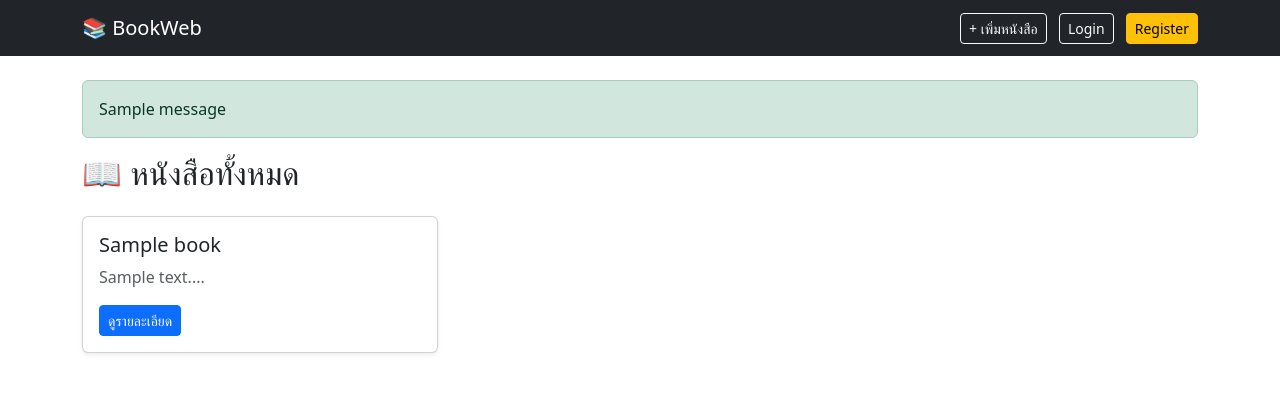
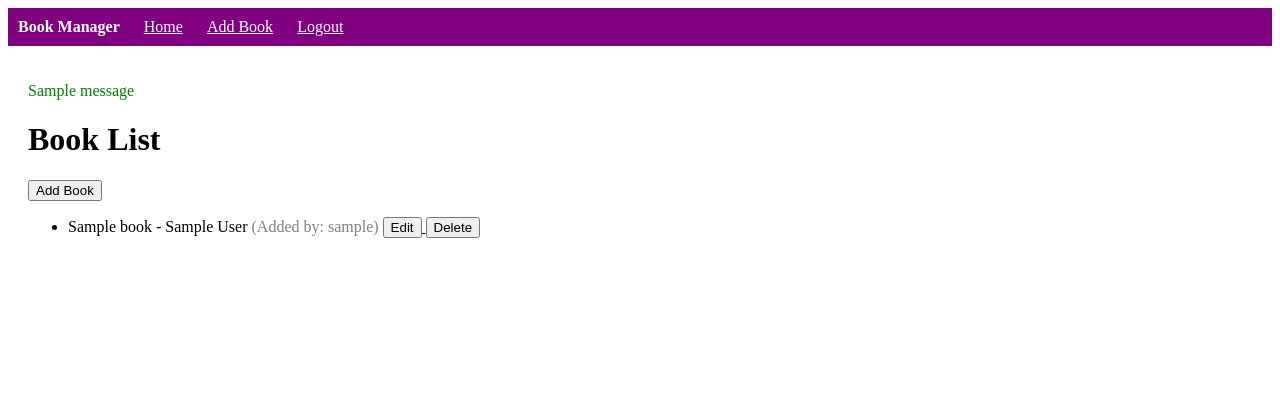
Before and after one commit to PLAMYYI/Book-Management-Web, a Flask app: page / in a window 1280 px wide. Shown: the top 393 px of the page. Run offline with Flask 3, Linux system fonts and the light colour scheme; a user stored in the database is signed in; tables that the repository leaves empty hold one stand-in row (values such as "Sample post"); one stand-in notice (Sample message) is shown.

Commit message:
git commit -m "Update CRUD and admin features"

```diff
--- a/app.py
+++ b/app.py
@@ -1,25 +1,164 @@
-import os
-from flask import Flask
-from extensions import db, login_manager
-from views import init_app
+from flask import Flask, render_template, request, redirect, url_for, flash
+from flask_login import LoginManager, login_user, logout_user, login_required, current_user
+from models import db, User ,Book
+from forms import RegisterForm, LoginForm
 
-def create_app():
-    app = Flask(__name__)
-    app.config["SECRET_KEY"] = "secret"
-    app.config["SQLALCHEMY_DATABASE_URI"] = "sqlite:///database.db"
-    app.config["SQLALCHEMY_TRACK_MODIFICATIONS"] = False
+app = Flask(__name__)
 
-    db.init_app(app)
-    login_manager.init_app(app)
+# ================= CONFIG =================
+app.config['SECRET_KEY'] = 'supersecretkey'
+app.config['SQLALCHEMY_DATABASE_URI'] = 'sqlite:///database.db'
+app.config['SQLALCHEMY_TRACK_MODIFICATIONS'] = False
 
-    init_app(app)
+db.init_app(app)
 
+# ================= LOGIN MANAGER =================
+login_manager = LoginManager()
+login_manager.init_app(app)
+login_manager.login_view = "login"
+
+@login_manager.user_loader
+def load_user(user_id):
+    return User.query.get(int(user_id))
+
+# ================= ROUTES =================
+
+@app.route("/")
+@login_required
+def index():
+
+    if current_user.has_roles(["admin"]):
+        books = Book.query.all()
+    else:
+        books = Book.query.filter_by(user_id=current_user.id).all()
+
+    return render_template("main/index.html", books=books)
+
+
+# ---------- REGISTER ----------
+@app.route("/register", methods=["GET", "POST"])
+def register():
+    form = RegisterForm()
+
+    if form.validate_on_submit():
+        # เช็ค email ซ้ำ
+        existing_user = User.query.filter_by(email=form.email.data).first()
+        if existing_user:
+            flash("Email already exists")
+            return redirect(url_for("register"))
+
+        user = User(
+            username=form.username.data,
+            email=form.email.data,
+            roles=form.roles.data
+        )
+        user.set_password(form.password.data)
+
+        db.session.add(user)
+        db.session.commit()
+
+        flash("Register successful! Please login.")
+        return redirect(url_for("login"))
+
+    return render_template("accounts/register.html", form=form)
+
+
+# ---------- LOGIN ----------
+@app.route("/login", methods=["GET", "POST"])
+def login():
+    form = LoginForm()
+
+    if form.validate_on_submit():
+        user = User.query.filter_by(email=form.email.data).first()
+
+        if user and user.verify_password(form.password.data):
+            login_user(user)
+            flash("Login successful!")
+            return redirect(url_for("index"))
+        else:
+            flash("Invalid email or password")
+
+    return render_template("accounts/login.html", form=form)
+
+
+# ---------- LOGOUT ----------
+@app.route("/logout")
+@login_required
+def logout():
+    logout_user()
+    flash("Logged out successfully")
+    return redirect(url_for("index"))
+
+
+# ---------- ADD BOOK ----------
+@app.route("/add-book", methods=["GET", "POST"])
+@login_required
+def add_book():
+    if request.method == "POST":
+        title = request.form.get("title")
+        author = request.form.get("author")
+
+        if not title or not author:
+            flash("Please fill in all fields")
+            return redirect(url_for("add_book"))
+
+        new_book = Book(
+            title=title,
+            author=author,
+            user_id=current_user.id   # 🔥 เพิ่มบรรทัดนี้
+        )
+
+        db.session.add(new_book)
+        db.session.commit()
+
+        flash("Book added successfully!")
+        return redirect(url_for("index"))
+
+    return render_template("main/add_book.html")
+
+# ---------- DELETE BOOK ----------
+@app.route("/delete-book/<int:book_id>", methods=["POST"])
+@login_required
+def delete_book(book_id):
+
+    book = Book.query.get_or_404(book_id)
+
+    # 🔒 กันลบของคนอื่น (ยกเว้น admin)
+    if not current_user.has_roles(["admin"]) and book.user_id != current_user.id:
+        flash("You are not allowed to delete this book.")
+        return redirect(url_for("index"))
+
+    db.session.delete(book)
+    db.session.commit()
+
+    flash("Book deleted successfully!")
+    return redirect(url_for("index"))
+
+# ---------- EDIT BOOK ----------
+@app.route("/edit-book/<int:book_id>", methods=["GET", "POST"])
+@login_required
+def edit_book(book_id):
+
+    book = Book.query.get_or_404(book_id)
+
+    # 🔒 กันแก้ของคนอื่น (ยกเว้น admin)
+    if not current_user.has_roles(["admin"]) and book.user_id != current_user.id:
+        flash("You are not allowed to edit this book.")
+        return redirect(url_for("index"))
+
+    if request.method == "POST":
+        book.title = request.form.get("title")
+        book.author = request.form.get("author")
+
+        db.session.commit()
+        flash("Book updated successfully!")
+        return redirect(url_for("index"))
+
+    return render_template("main/edit_book.html", book=book)
+
+
+# ================= MAIN =================
+if __name__ == "__main__":
     with app.app_context():
         db.create_all()
-
-    return app
-
-app = create_app()
-
-if __name__ == "__main__":
     app.run(debug=True)
--- a/models.py
+++ b/models.py
@@ -1,32 +1,41 @@
-from datetime import datetime
+import datetime
+from flask_sqlalchemy import SQLAlchemy
 from flask_login import UserMixin
 from werkzeug.security import generate_password_hash, check_password_hash
-from extensions import db, login_manager
+
+db = SQLAlchemy()
+
+USER_ROLES = [
+    ("admin", "Admin"),
+    ("user", "User"),
+]
+
 
 class User(db.Model, UserMixin):
+    __tablename__ = "users"
+
     id = db.Column(db.Integer, primary_key=True)
-    username = db.Column(db.String(50), unique=True, nullable=False)
-    email = db.Column(db.String(120), unique=True, nullable=False)
+    username = db.Column(db.String(150), unique=True, nullable=False)
+    email = db.Column(db.String(150), unique=True, nullable=False)
     password_hash = db.Column(db.String(255), nullable=False)
-
-    books = db.relationship("Book", backref="author", lazy=True)
+    roles = db.Column(db.String(150), default="user")
+    books = db.relationship("Book", backref="owner", lazy=True)
+    created_at = db.Column(db.DateTime, default=datetime.datetime.now)
 
     def set_password(self, password):
         self.password_hash = generate_password_hash(password)
 
-    def check_password(self, password):
+    def verify_password(self, password):
         return check_password_hash(self.password_hash, password)
 
-
-@login_manager.user_loader
-def load_user(user_id):
-    return User.query.get(int(user_id))
-
+    def has_roles(self, roles):
+        user_roles = self.roles.split(",")
+        return any(role in user_roles for role in roles)
 
 class Book(db.Model):
+    __tablename__ = "books"
+
     id = db.Column(db.Integer, primary_key=True)
-    title = db.Column(db.String(150), nullable=False)
-    description = db.Column(db.Text)
-    created_at = db.Column(db.DateTime, default=datetime.utcnow)
-
-    user_id = db.Column(db.Integer, db.ForeignKey("user.id"), nullable=False)
+    title = db.Column(db.String(200), nullable=False)
+    author = db.Column(db.String(200), nullable=False)
+    user_id = db.Column(db.Integer, db.ForeignKey("users.id"))
--- a/templates/base.html
+++ b/templates/base.html
@@ -1,36 +1,42 @@
 <!DOCTYPE html>
-<html lang="th">
+<html>
 <head>
-    <meta charset="UTF-8">
-    <title>Book Management</title>
-
-    <!-- Bootstrap CSS -->
-    <link href="https://cdn.jsdelivr.net/npm/bootstrap@5.3.2/dist/css/bootstrap.min.css" rel="stylesheet">
+    <title>Book Manager</title>
 </head>
 <body>
 
-<!-- Navbar -->
-<nav class="navbar navbar-expand-lg navbar-dark bg-dark">
-  <div class="container">
-    <a class="navbar-brand" href="/">📚 BookWeb</a>
+<nav style="background: purple; padding: 10px; color: white;">
+    <strong>Book Manager</strong>
 
-    <div>
-      <a class="btn btn-outline-light btn-sm me-2" href="/books/create">+ เพิ่มหนังสือ</a>
-      <a class="btn btn-outline-light btn-sm me-2" href="/accounts/login">Login</a>
-      <a class="btn btn-warning btn-sm" href="/accounts/register">Register</a>
-    </div>
-  </div>
+    <a href="/" style="color:white; margin-left:20px;">Home</a>
+
+    {% if current_user.is_authenticated %}
+        <a href="/add-book" style="color:white; margin-left:20px;">Add Book</a>
+
+
+        <a href="{{ url_for('logout') }}"
+           style="color:white; margin-left:20px;">
+           Logout
+        </a>
+    {% else %}
+        <a href="/login" style="color:white; margin-left:20px;">Login</a>
+        <a href="/register" style="color:white; margin-left:20px;">Register</a>
+    {% endif %}
 </nav>
 
-<div class="container mt-4">
+<div style="padding: 20px;">
 
+    <!-- แสดงข้อความ flash -->
     {% with messages = get_flashed_messages() %}
-        {% for msg in messages %}
-            <div class="alert alert-success">{{ msg }}</div>
-        {% endfor %}
+        {% if messages %}
+            {% for message in messages %}
+                <p style="color: green;">{{ message }}</p>
+            {% endfor %}
+        {% endif %}
     {% endwith %}
 
-    {% block content %}{% endblock %}
+    {% block content %}
+    {% endblock %}
 </div>
 
 </body>
--- a/templates/main/index.html
+++ b/templates/main/index.html
@@ -1,24 +1,39 @@
 {% extends "base.html" %}
+
 {% block content %}
+<h1>Book List</h1>
 
-<h2 class="mb-4">📖 หนังสือทั้งหมด</h2>
+<a href="{{ url_for('add_book') }}">
+    <button>Add Book</button>
+</a>
 
-<div class="row">
-  {% for book in books %}
-  <div class="col-md-4 mb-4">
-    <div class="card shadow-sm">
-      <div class="card-body">
-        <h5 class="card-title">{{ book.title }}</h5>
-        <p class="card-text text-muted">
-          {{ book.description[:100] }}...
-        </p>
-        <a href="/books/{{ book.id }}" class="btn btn-primary btn-sm">
-          ดูรายละเอียด
-        </a>
-      </div>
-    </div>
-  </div>
-  {% endfor %}
-</div>
+<ul>
+    {% for book in books %}
+        <li>
+            {{ book.title }} - {{ book.author }}
+
+            {% if current_user.has_roles(["admin"]) %}
+                <span style="color: gray;">
+                    (Added by: {{ book.owner.username }})
+                </span>
+            {% endif %}
+
+            <!-- ปุ่ม Edit -->
+            <a href="{{ url_for('edit_book', book_id=book.id) }}">
+                <button>Edit</button>
+            </a>
+
+            <!-- ปุ่ม Delete -->
+            <form action="{{ url_for('delete_book', book_id=book.id) }}"
+                  method="POST"
+                  style="display:inline;">
+                <button type="submit" onclick="return confirm('Are you sure?')">
+                    Delete
+                </button>
+            </form>
+
+        </li>
+    {% endfor %}
+</ul>
 
 {% endblock %}
--- a/views/main.py
+++ b/views/main.py
@@ -1,9 +1,13 @@
+from ast import main
 from flask import Blueprint, render_template
-from models import Book
+from flask_login import login_required
 
-main_bp = Blueprint("main", __name__)
+main = Blueprint("main", __name__)
 
-@main_bp.route("/")
+@main.route("/")
 def index():
-    books = Book.query.order_by(Book.created_at.desc()).all()
-    return render_template("main/index.html", books=books)
+    return render_template("main/index.html")
+
+@main.route("/add-book", methods=["GET", "POST"])
+def add_book():
+    return render_template("main/add_book.html")
```
Also changed, not shown: acl.py (+30 -0 lines), forms.py (+9 -10 lines), scripts/init-admin.py (added, +26 -0 lines), static/tailwind.config.js (+12 -0 lines), templates/accounts/edit_roles.html (+39 -0 lines), templates/accounts/login.html (+14 -20 lines), templates/accounts/register.html (+43 -0 lines), templates/accounts/users.html (+33 -0 lines), templates/main/add_book.html (added, +12 -0 lines), templates/main/edit_book.html (added, +20 -0 lines), views/__init__.py (+5 -7 lines), views/accounts.py (+39 -14 lines), views/books.py (+45 -25 lines), package-lock.json (added).
